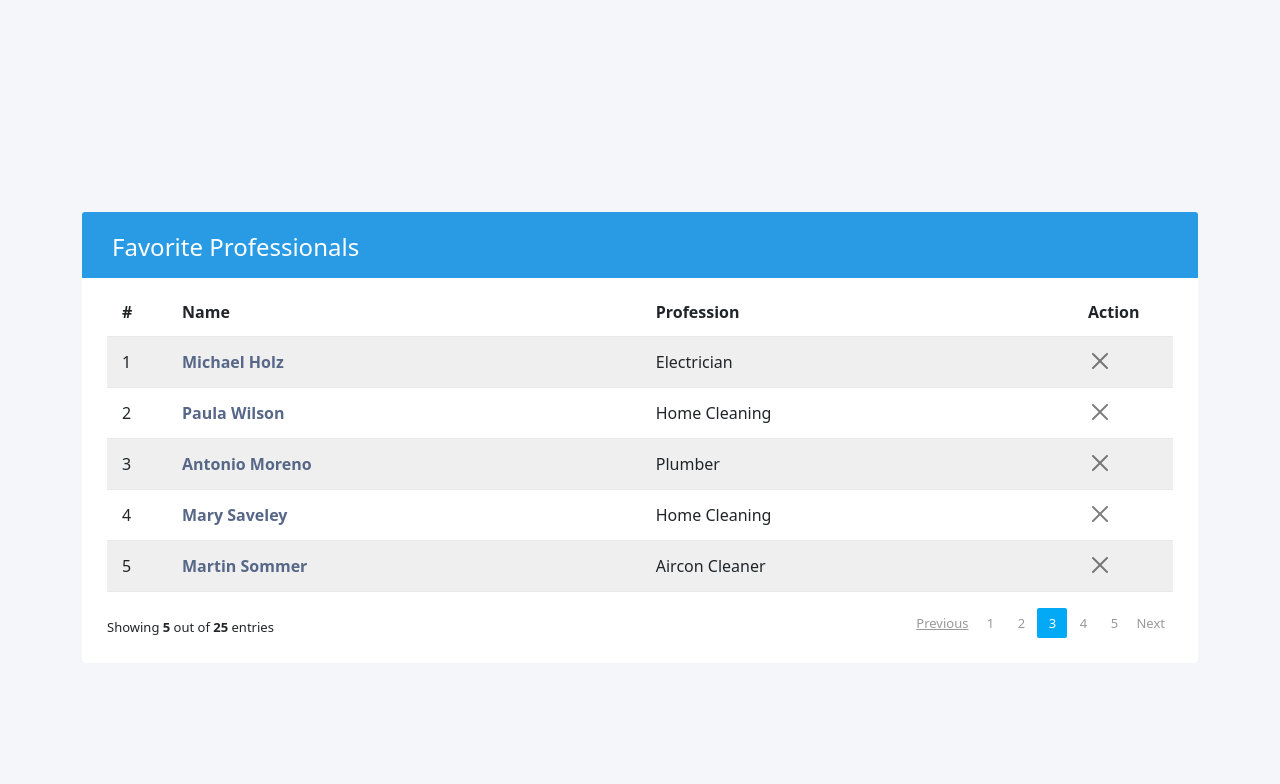
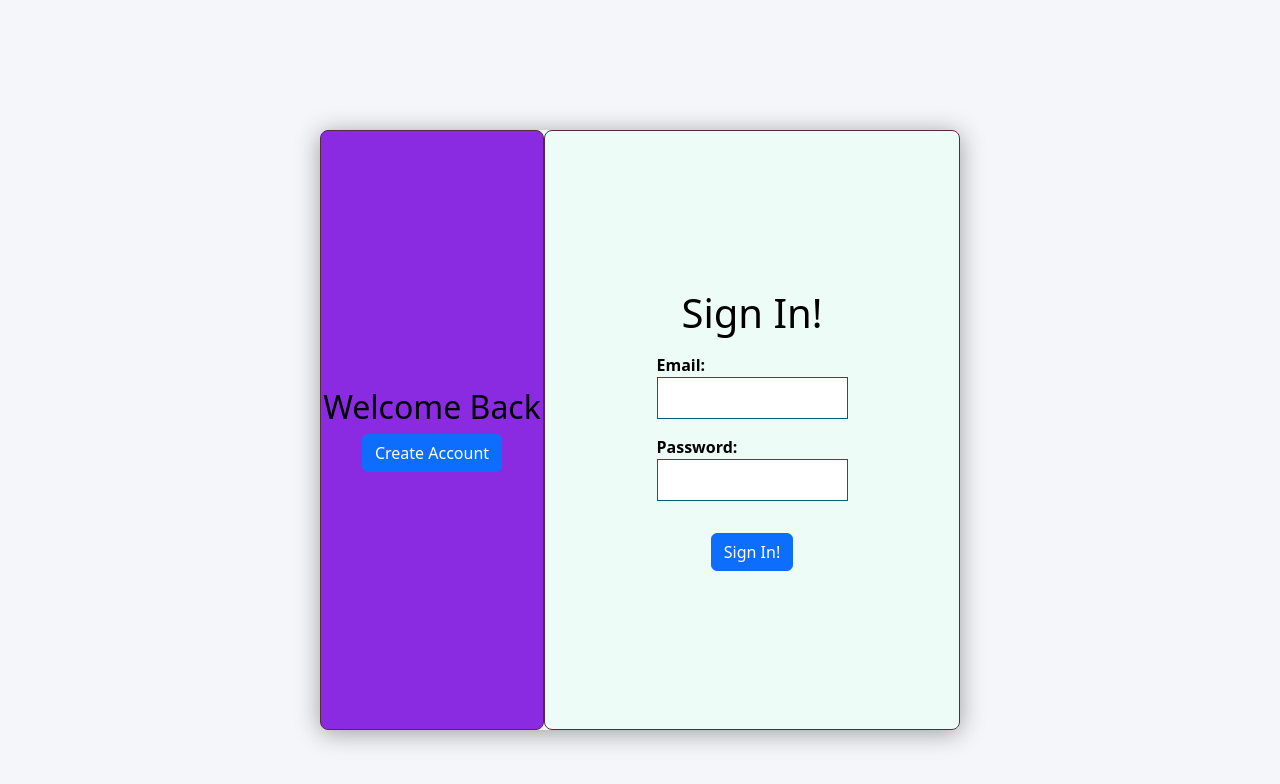
Before and after one commit to dbornilla/Workifyers-HomeService, a React (Create React App) app: page / in a window 1280 px wide. Shown: the top 784 px of the page. Built offline with nearby package versions, Linux system fonts and the light colour scheme.

Commit message:
form test

```diff
--- a/src/App.js
+++ b/src/App.js
@@ -9,7 +9,7 @@ import Booked from './ProfileManagement/bookhistory.js';
 function App() {
   return (
     <div className="App">
-      <Favorite />
+      <Form />
     </div>
   );
 }
```
